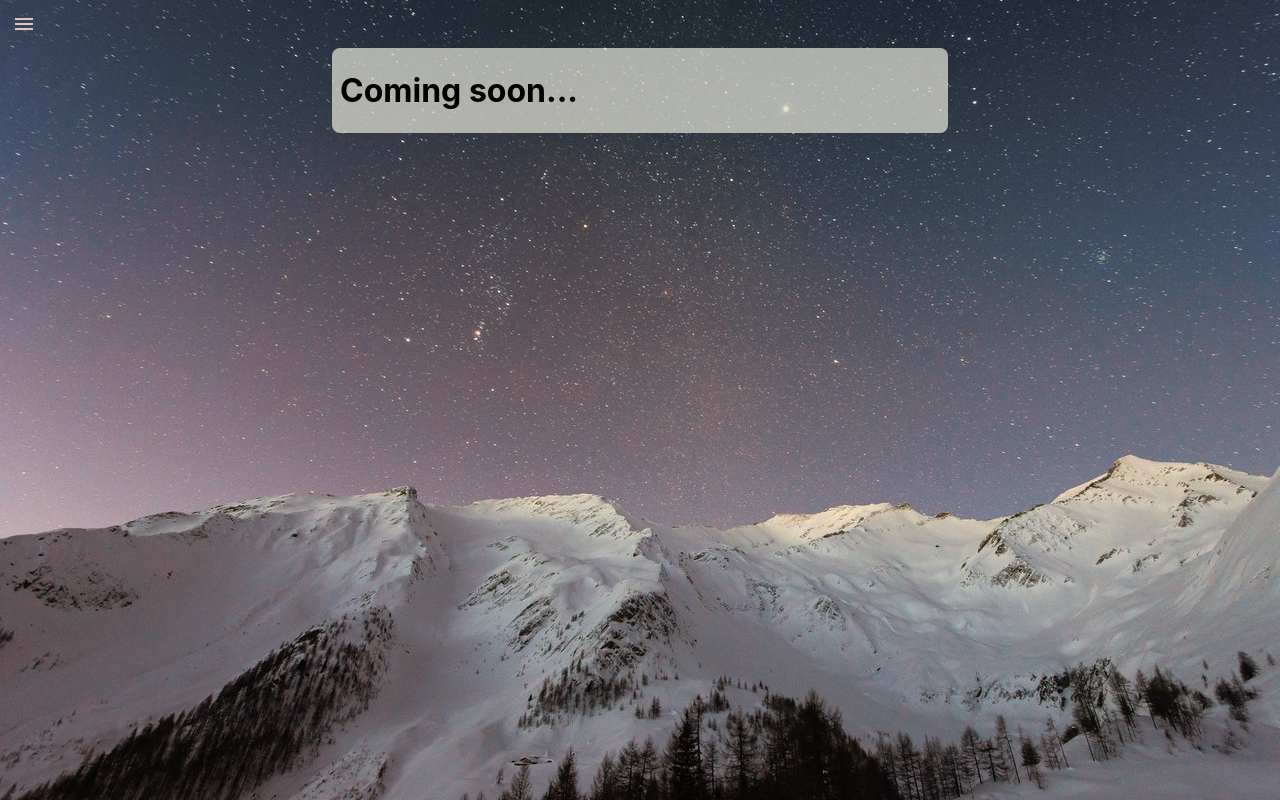
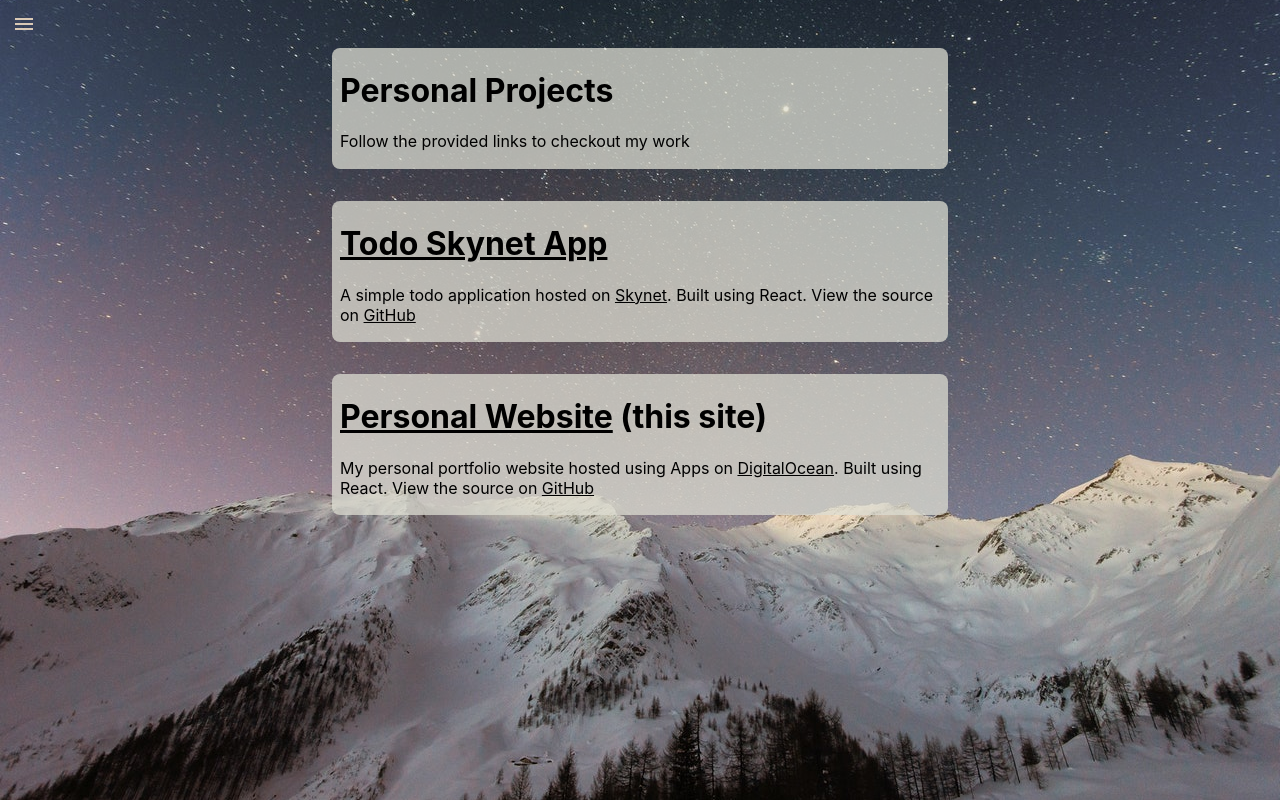
Before and after one commit to jnewmaninpa/jgnewman.com, a React (Create React App) app: page /projects in a window 1280 px wide. Built offline with nearby package versions, Linux system fonts and the light colour scheme.

Commit message:
added projects

```diff
--- a/src/App.css
+++ b/src/App.css
@@ -88,3 +88,17 @@ a.sidenav-link {
 .indent {
   padding-left: 1em;
 }
+
+.project-card {
+  background-color: rgb(220, 220, 210, 0.75);
+  color: black;
+  padding: 0.1em 0.5em 0.1em 0.5em;
+  border-radius: 0.5em;
+  margin: auto;
+  margin-bottom: 2em;
+  max-width: 600px;
+}
+
+.project-card a {
+  color: black;
+}
--- a/src/components/About.js
+++ b/src/components/About.js
@@ -14,7 +14,11 @@ export default function About() {
       <div className="about-card">
         <h2>Certifications</h2>
         <h3>
-          <a href="https://www.credly.com/badges/eb699659-b54b-4bfc-8ef4-1540fa84b0c8/linked_in_profile">
+          <a
+            href="https://www.credly.com/badges/eb699659-b54b-4bfc-8ef4-1540fa84b0c8/linked_in_profile"
+            target="_blank"
+            rel="noopener noreferrer"
+          >
             Oracle Certified Associate, Java SE 8 Programmer
           </a>
         </h3>
--- a/src/components/Projects.js
+++ b/src/components/Projects.js
@@ -1,8 +1,69 @@
 export default function Projects() {
   return (
     <div className="about-container">
-      <div className="about-card">
-        <h1>Coming soon...</h1>
+      <div className="project-card">
+        <h1>Personal Projects</h1>
+        <p>Follow the provided links to checkout my work</p>
+      </div>
+      <div className="project-card">
+        <h1>
+          <a
+            href="http://todo.newm.hns.to"
+            target="_blank"
+            rel="noopener noreferrer"
+          >
+            Todo Skynet App
+          </a>
+        </h1>
+        <p>
+          A simple todo application hosted on&nbsp;
+          <a
+            href="https://siasky.net"
+            target="_blank"
+            rel="noopener noreferrer"
+          >
+            Skynet
+          </a>
+          . Built using React. View the source on&nbsp;
+          <a
+            href="https://github.com/jnewmaninpa/jgnewman.com"
+            target="_blank"
+            rel="noopener noreferrer"
+          >
+            GitHub
+          </a>
+        </p>
+      </div>
+
+      <div className="project-card">
+        <h1>
+          <a
+            href="https://jgnewman.com"
+            target="_blank"
+            rel="noopener noreferrer"
+          >
+            Personal Website
+          </a>
+          &nbsp;(this site)
+        </h1>
+        <p>
+          My personal portfolio website hosted using Apps on&nbsp;
+          <a
+            href="https://www.digitalocean.com"
+            target="_blank"
+            rel="noopener noreferrer"
+          >
+            DigitalOcean
+          </a>
+          . Built using React. View the source on&nbsp;
+          <a
+            href="https://github.com/jnewmaninpa/jgnewman.com"
+            target="_blank"
+            rel="noopener noreferrer"
+          >
+            GitHub
+          </a>
+        </p>
       </div>
     </div>
   );
```
